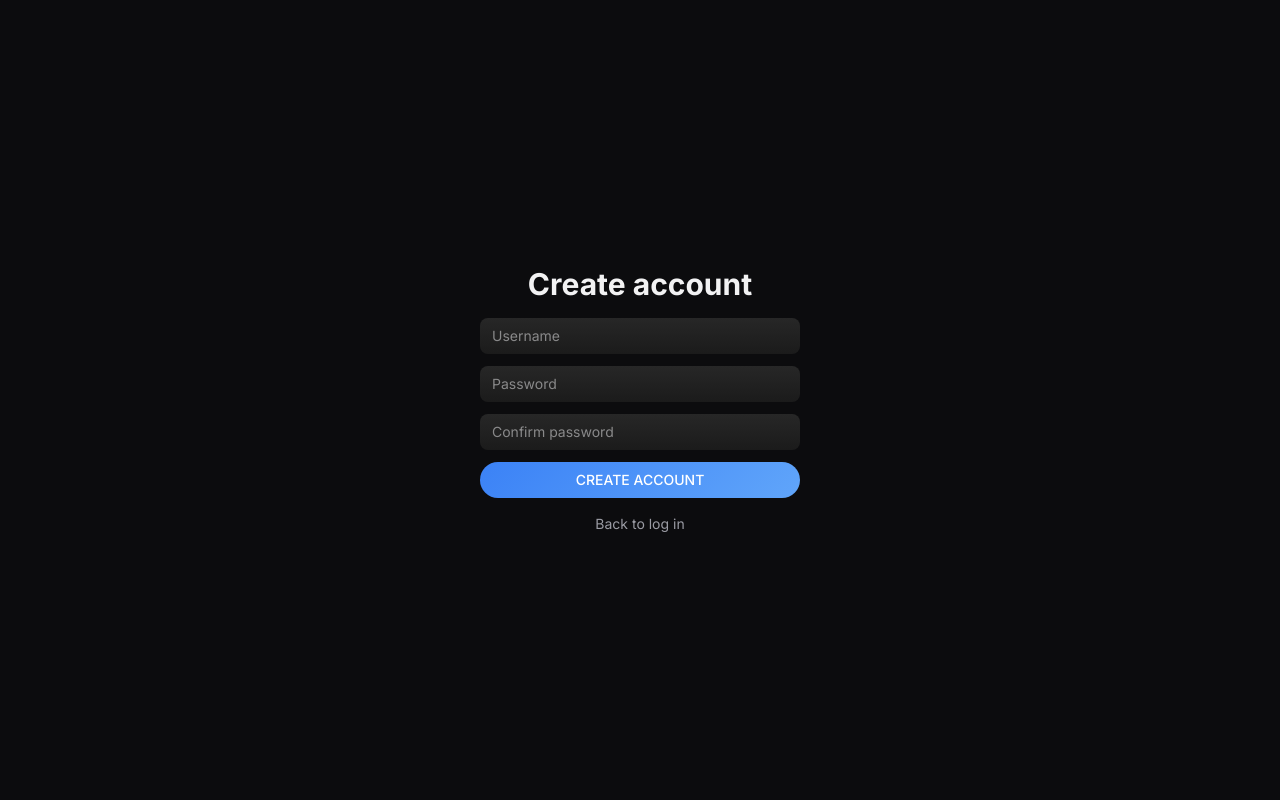
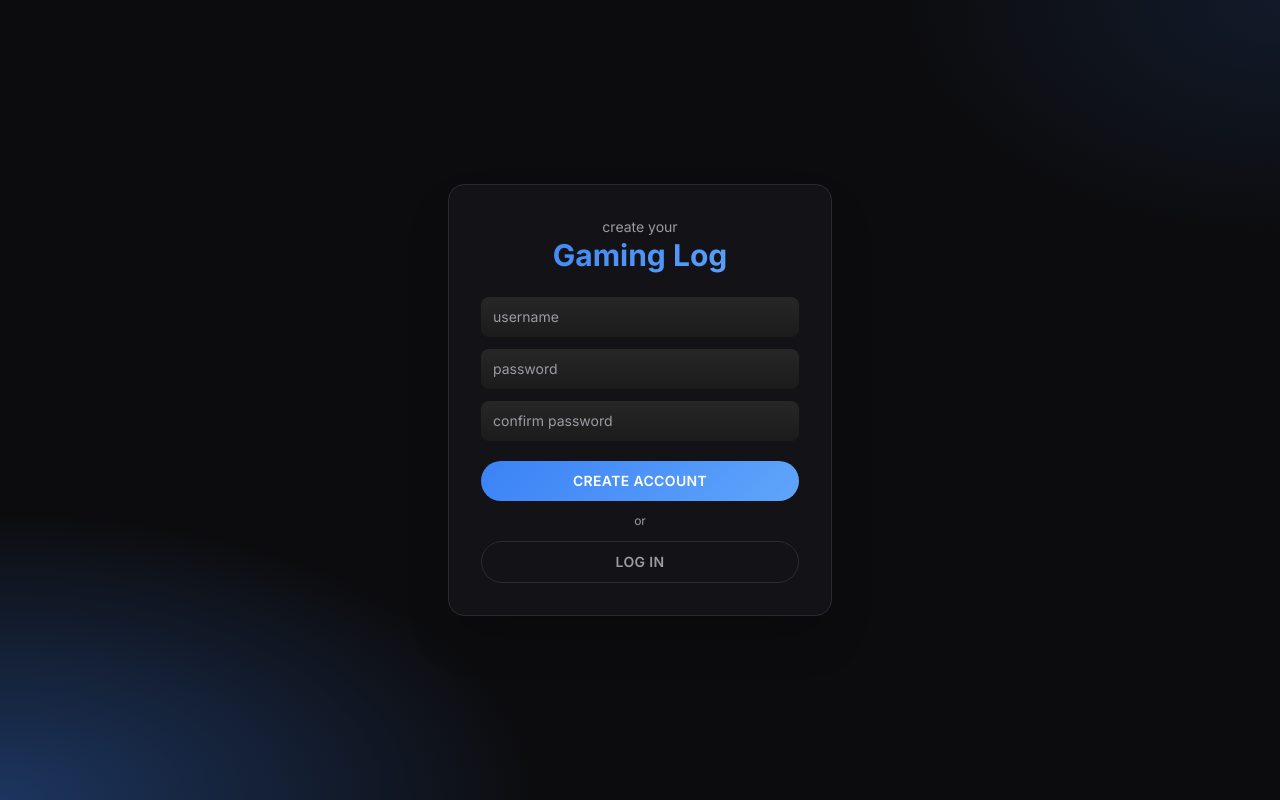
Before and after one commit to ramos-r/GamingLog_App, a React (Vite) app in the folder client/: page /register in a window 1280 px wide. Built offline with nearby package versions, Linux system fonts and the light colour scheme; no server answers.

Commit message:
feat: auth pages design

```diff
--- /dev/null
+++ b/client/src/components/auth-card.tsx
@@ -0,0 +1,110 @@
+import { useState, type FormEvent } from "react";
+import { Link, useNavigate } from "react-router-dom";
+import { useAuth } from "../hooks/use-auth";
+import { ApiError } from "../lib/api";
+
+interface AuthCardProps {
+  mode: "login" | "register";
+}
+
+export function AuthCard({ mode }: AuthCardProps) {
+  const { login, register } = useAuth();
+  const navigate = useNavigate();
+  const [username, setUsername] = useState("");
+  const [password, setPassword] = useState("");
+  const [confirmPassword, setConfirmPassword] = useState("");
+  const [error, setError] = useState<string | null>(null);
+  const [isSubmitting, setIsSubmitting] = useState(false);
+
+  async function handleSubmit(event: FormEvent) {
+    event.preventDefault();
+    setError(null);
+
+    if (mode === "register" && password !== confirmPassword) {
+      setError("Passwords don't match");
+      return;
+    }
+
+    setIsSubmitting(true);
+    try {
+      if (mode === "login") {
+        await login({ username, password });
+      } else {
+        await register({ username, password });
+      }
+      navigate("/");
+    } catch (err) {
+      setError(err instanceof ApiError ? err.message : "Something went wrong");
+    } finally {
+      setIsSubmitting(false);
+    }
+  }
+
+  return (
+    <div className="w-full max-w-sm rounded-2xl border border-subtle bg-surface/70 p-8 shadow-2xl backdrop-blur-sm">
+      <div className="mb-6 text-center">
+        <p className="text-sm text-muted">{mode === "login" ? "welcome to your" : "create your"}</p>
+        <h1 className="bg-accent-gradient bg-clip-text text-3xl font-bold text-transparent">Gaming Log</h1>
+      </div>
+
+      <form onSubmit={handleSubmit} className="flex flex-col gap-3">
+        <input
+          className="input-surface rounded-lg px-3 py-2.5 text-sm text-text placeholder:text-muted"
+          placeholder="username"
+          value={username}
+          onChange={(e) => setUsername(e.target.value)}
+          autoComplete="username"
+          required
+        />
+        <input
+          className="input-surface rounded-lg px-3 py-2.5 text-sm text-text placeholder:text-muted"
+          placeholder="password"
+          type="password"
+          value={password}
+          onChange={(e) => setPassword(e.target.value)}
+          autoComplete={mode === "login" ? "current-password" : "new-password"}
+          required
+        />
+        {mode === "register" && (
+          <input
+            className="input-surface rounded-lg px-3 py-2.5 text-sm text-text placeholder:text-muted"
+            placeholder="confirm password"
+            type="password"
+            value={confirmPassword}
+            onChange={(e) => setConfirmPassword(e.target.value)}
+            autoComplete="new-password"
+            required
+          />
+        )}
+
+        {error && <p className="text-sm text-destructive">{error}</p>}
+
+        <button
+          type="submit"
+          disabled={isSubmitting}
+          className="mt-2 rounded-full bg-accent-gradient py-2.5 text-sm font-semibold tracking-wide text-accent-foreground transition-colors disabled:opacity-50"
+        >
+          {mode === "login" ? "LOG IN" : "CREATE ACCOUNT"}
+        </button>
+
+        <p className="text-center text-xs text-muted">or</p>
+
+        {mode === "login" ? (
+          <Link
+            to="/register"
+            className="rounded-full border border-subtle py-2.5 text-center text-sm font-semibold tracking-wide text-muted transition-colors hover:text-text"
+          >
+            CREATE ACCOUNT
+          </Link>
+        ) : (
+          <Link
+            to="/login"
+            className="rounded-full border border-subtle py-2.5 text-center text-sm font-semibold tracking-wide text-muted transition-colors hover:text-text"
+          >
+            LOG IN
+          </Link>
+        )}
+      </form>
+    </div>
+  );
+}
--- a/client/src/index.css
+++ b/client/src/index.css
@@ -33,6 +33,16 @@
   .bg-accent-gradient {
     background-image: linear-gradient(135deg, var(--color-accent) 0%, var(--color-accent-light) 100%);
   }
+
+  /* Auth pages' full-bleed background — a placeholder abstract glow standing
+     in for the mockup's (copyrighted) fantasy-art background. Swap for a
+     licensed image/illustration whenever one is available. */
+  .auth-background {
+    background:
+      radial-gradient(ellipse 70% 60% at 0% 100%, rgba(59, 130, 246, 0.35), transparent 60%),
+      radial-gradient(ellipse 50% 50% at 100% 0%, rgba(59, 130, 246, 0.12), transparent 60%),
+      var(--color-background);
+  }
 }
 
 @media (prefers-reduced-motion: reduce) {
--- a/client/src/pages/login-page.tsx
+++ b/client/src/pages/login-page.tsx
@@ -1,63 +1,9 @@
-import { useState, type FormEvent } from "react";
-import { Link, useNavigate } from "react-router-dom";
-import { useAuth } from "../hooks/use-auth";
-import { ApiError } from "../lib/api";
+import { AuthCard } from "../components/auth-card";
 
 export function LoginPage() {
-  const { login } = useAuth();
-  const navigate = useNavigate();
-  const [username, setUsername] = useState("");
-  const [password, setPassword] = useState("");
-  const [error, setError] = useState<string | null>(null);
-  const [isSubmitting, setIsSubmitting] = useState(false);
-
-  async function handleSubmit(event: FormEvent) {
-    event.preventDefault();
-    setError(null);
-    setIsSubmitting(true);
-    try {
-      await login({ username, password });
-      navigate("/");
-    } catch (err) {
-      setError(err instanceof ApiError ? err.message : "Something went wrong");
-    } finally {
-      setIsSubmitting(false);
-    }
-  }
-
   return (
-    <main className="flex min-h-screen flex-col items-center justify-center gap-4 bg-background p-4 text-text">
-      <h1 className="text-3xl font-bold">Gaming Log</h1>
-      <form onSubmit={handleSubmit} className="flex w-full max-w-xs flex-col gap-3">
-        <input
-          className="input-surface rounded-lg px-3 py-2 text-sm text-text"
-          placeholder="Username"
-          value={username}
-          onChange={(e) => setUsername(e.target.value)}
-          autoComplete="username"
-          required
-        />
-        <input
-          className="input-surface rounded-lg px-3 py-2 text-sm text-text"
-          placeholder="Password"
-          type="password"
-          value={password}
-          onChange={(e) => setPassword(e.target.value)}
-          autoComplete="current-password"
-          required
-        />
-        {error && <p className="text-sm text-destructive">{error}</p>}
-        <button
-          type="submit"
-          disabled={isSubmitting}
-          className="rounded-full bg-accent-gradient px-6 py-2 text-sm font-medium text-accent-foreground transition-colors disabled:opacity-50"
-        >
-          LOG IN
-        </button>
-      </form>
-      <Link to="/register" className="text-sm text-muted underline-offset-4 hover:underline">
-        Create account
-      </Link>
+    <main className="auth-background flex min-h-screen items-center justify-center p-4">
+      <AuthCard mode="login" />
     </main>
   );
 }
--- a/client/src/pages/register-page.tsx
+++ b/client/src/pages/register-page.tsx
@@ -1,79 +1,9 @@
-import { useState, type FormEvent } from "react";
-import { Link, useNavigate } from "react-router-dom";
-import { useAuth } from "../hooks/use-auth";
-import { ApiError } from "../lib/api";
+import { AuthCard } from "../components/auth-card";
 
 export function RegisterPage() {
-  const { register } = useAuth();
-  const navigate = useNavigate();
-  const [username, setUsername] = useState("");
-  const [password, setPassword] = useState("");
-  const [confirmPassword, setConfirmPassword] = useState("");
-  const [error, setError] = useState<string | null>(null);
-  const [isSubmitting, setIsSubmitting] = useState(false);
-
-  async function handleSubmit(event: FormEvent) {
-    event.preventDefault();
-    setError(null);
-
-    if (password !== confirmPassword) {
-      setError("Passwords don't match");
-      return;
-    }
-
-    setIsSubmitting(true);
-    try {
-      await register({ username, password });
-      navigate("/");
-    } catch (err) {
-      setError(err instanceof ApiError ? err.message : "Something went wrong");
-    } finally {
-      setIsSubmitting(false);
-    }
-  }
-
   return (
-    <main className="flex min-h-screen flex-col items-center justify-center gap-4 bg-background p-4 text-text">
-      <h1 className="text-3xl font-bold">Create account</h1>
-      <form onSubmit={handleSubmit} className="flex w-full max-w-xs flex-col gap-3">
-        <input
-          className="input-surface rounded-lg px-3 py-2 text-sm text-text"
-          placeholder="Username"
-          value={username}
-          onChange={(e) => setUsername(e.target.value)}
-          autoComplete="username"
-          required
-        />
-        <input
-          className="input-surface rounded-lg px-3 py-2 text-sm text-text"
-          placeholder="Password"
-          type="password"
-          value={password}
-          onChange={(e) => setPassword(e.target.value)}
-          autoComplete="new-password"
-          required
-        />
-        <input
-          className="input-surface rounded-lg px-3 py-2 text-sm text-text"
-          placeholder="Confirm password"
-          type="password"
-          value={confirmPassword}
-          onChange={(e) => setConfirmPassword(e.target.value)}
-          autoComplete="new-password"
-          required
-        />
-        {error && <p className="text-sm text-destructive">{error}</p>}
-        <button
-          type="submit"
-          disabled={isSubmitting}
-          className="rounded-full bg-accent-gradient px-6 py-2 text-sm font-medium text-accent-foreground transition-colors disabled:opacity-50"
-        >
-          CREATE ACCOUNT
-        </button>
-      </form>
-      <Link to="/login" className="text-sm text-muted underline-offset-4 hover:underline">
-        Back to log in
-      </Link>
+    <main className="auth-background flex min-h-screen items-center justify-center p-4">
+      <AuthCard mode="register" />
     </main>
   );
 }
```
Also changed, not shown: 1 other file (tests, documents, lock files or other folders).
